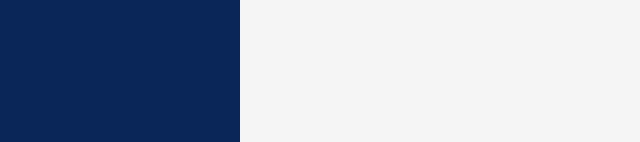
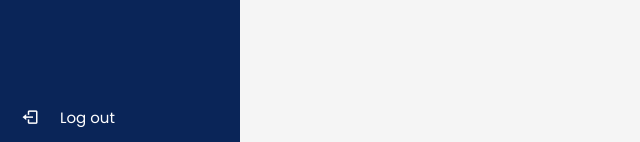
Before and after one commit to mo-shaffei/action-detection-app, a Flask app: template templates/visualize.html in a window 1280 px wide. Shown: the part 658-800 px from the top of the page, without its empty margins (0-640 px from the left). Run offline with Flask 2, Linux system fonts and the light colour scheme; the template is opened without the code that fills it, so the values that code supplies are empty; some libraries are stand-ins or nearby versions.

Commit message:
fixed sidebar and added logout button

```diff
--- a/templates/visualize.html
+++ b/templates/visualize.html
@@ -38,6 +38,13 @@
           <a href="/logs/">
             <i class='bx bx-list-ul' ></i>
             <span class="links_name">Logs</span>
+          </a>
+        </li>
+
+        <li class="log_out">
+          <a href="/">
+            <i class='bx bx-log-out'></i>
+            <span class="links_name">Log out</span>
           </a>
         </li>
 
@@ -125,7 +132,7 @@
 
 </section>
 
-    <script>
+   <!-- <script>
       let sidebar = document.querySelector(".sidebar");
       let sidebarBtn = document.querySelector(".sidebarBtn");
      sidebarBtn.onclick = function() {
@@ -135,7 +142,7 @@
     }else
      sidebarBtn.classList.replace("bx-menu-alt-right", "bx-menu");
     }
-    </script>
+    </script> -->
 
 </body>
 
```
Also changed, not shown: templates/logs2.html (+9 -2 lines).
